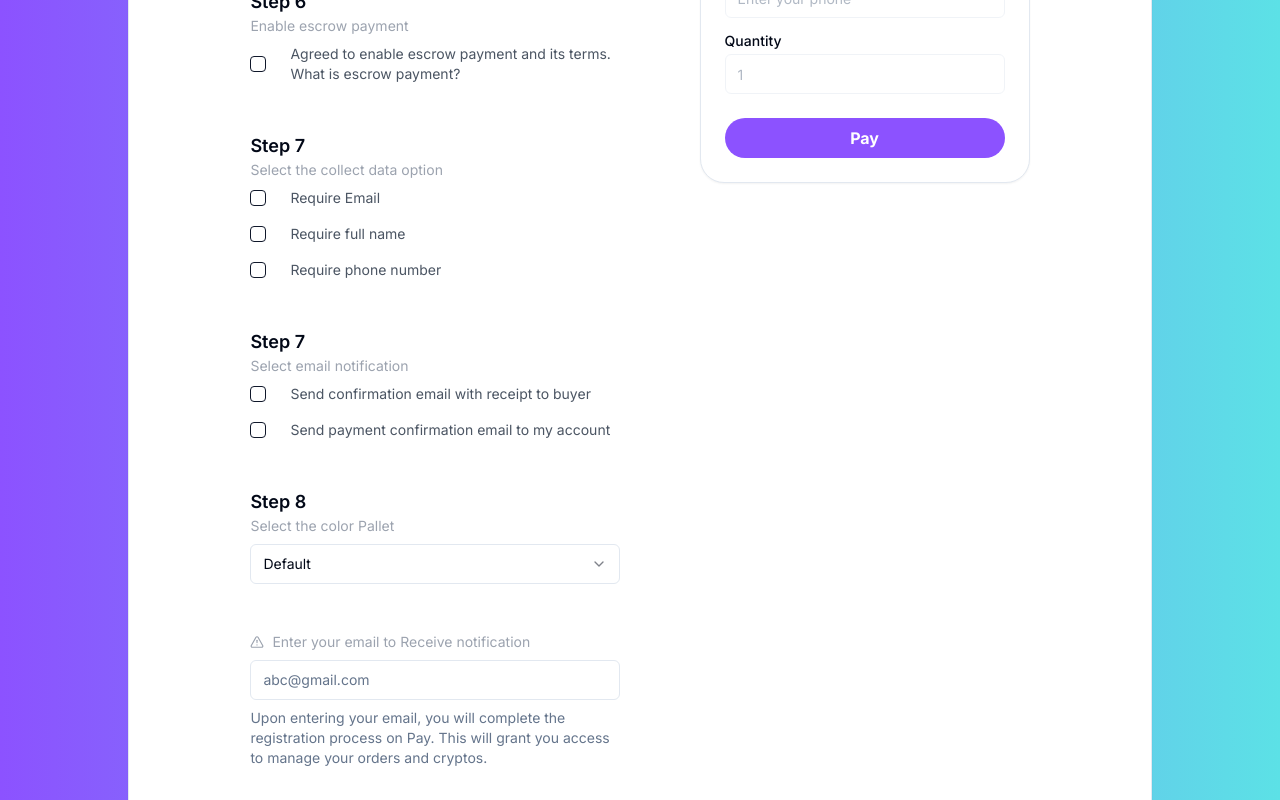
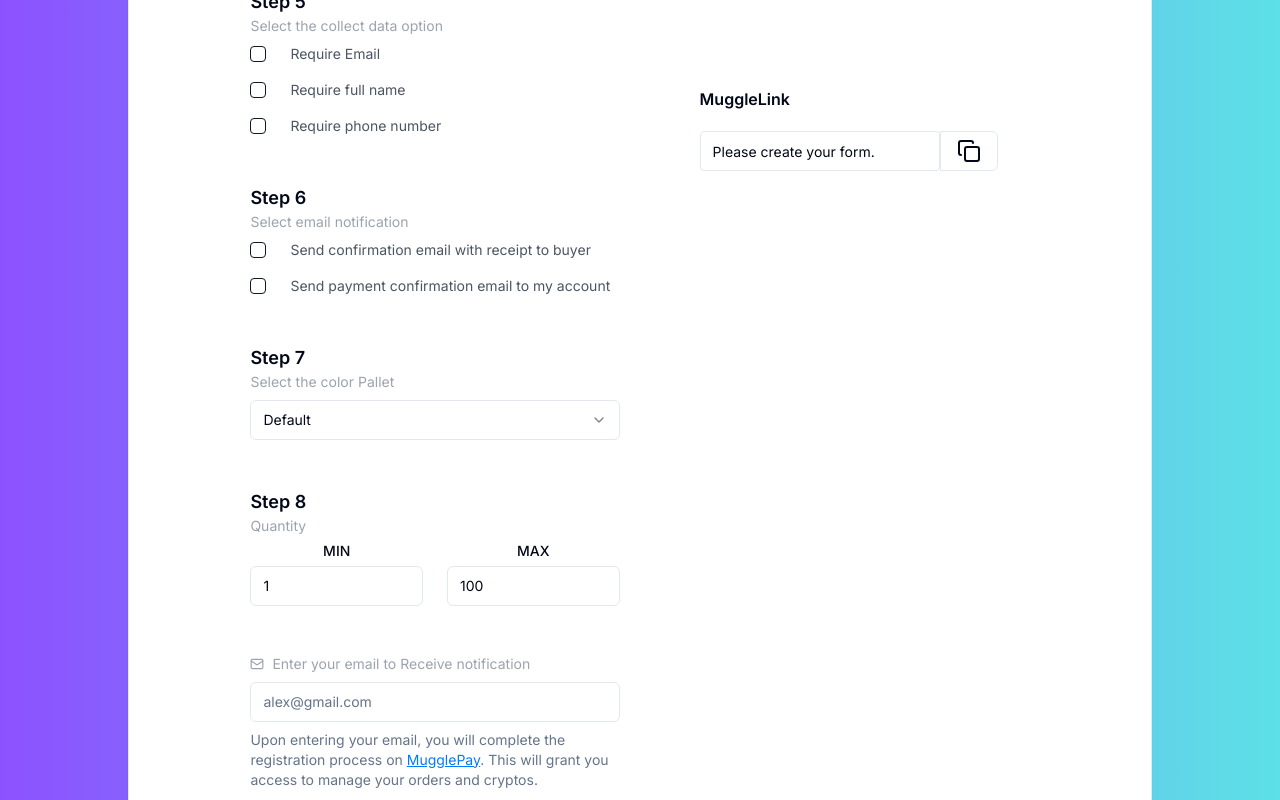
Before and after one commit to MugglePay/mugglelink-form, a Next.js app: page / in a window 1280 px wide. Shown: the part 2020-2820 px from the top of the page. Built offline with nearby package versions, Linux system fonts and the light colour scheme.

Commit message:
Update MerchantForm.tsx

```diff
--- a/src/components/MerchantForm.tsx
+++ b/src/components/MerchantForm.tsx
@@ -32,56 +32,61 @@ import Image from "next/image";
 import PreviewCard from "./PreviewCard";
 import { useRef, useState } from "react";
 import { redirect } from "next/navigation";
-import QRCode from 'qrcode.react';
+import QRCode from "qrcode.react";
+import { Mail } from "lucide-react";
 
 const formSchema = z.object({
   name: z.string().min(1, { message: "Name is required" }),
-  company_image_url : z.optional(z.string()),
+  company_image_url: z.optional(z.string()),
   email: z.string().email({ message: "Invalid email address" }),
   product: z.string().min(1, { message: "Product is required" }),
-  product_image_url : z.optional(z.string()),
+  product_image_url: z.optional(z.string()),
   price: z.string().min(1, { message: "Price is required" }),
   currency_option: z.enum(["USD"]),
-  escrow_enabled: z.optional(z.boolean()),
   require_full_name: z.optional(z.boolean()),
   require_email: z.optional(z.boolean()),
   require_phone_no: z.optional(z.boolean()),
   email_receipt_to_buyer: z.optional(z.boolean()),
   email_receipt_to_self: z.optional(z.boolean()),
   color_pallet: z.optional(z.string()),
-  product_description :z.string().min(1, { message: "Product Description is required" })
+  product_description: z
+    .string()
+    .min(1, { message: "Product Description is required" }),
+  quantity_max: z.string().min(1, { message: "Quantity is required" }),
+  quantity_min: z.string().min(1, { message: "Quantity is required" }),
 });
 
 const MerchantForm = ({ insertApi }: { insertApi: any }) => {
   //@ts-ignore
   const [formId, setFormID] = useState(null);
-  const [URL, setURL] = useState('')
-  const [theme, setTheme] = useState('#8C52FF');
+  const [URL, setURL] = useState("");
+  const [theme, setTheme] = useState("#8C52FF");
   const [name, setName] = useState("");
   const submitButton = useRef<HTMLButtonElement>(null);
   const form = useForm<z.infer<typeof formSchema>>({
     resolver: zodResolver(formSchema),
     defaultValues: {
       name: "",
-      company_image_url : "",
+      company_image_url: "",
       email: "",
       product: "",
-      product_image_url : "",
+      product_image_url: "",
       currency_option: "USD",
       price: "",
-      escrow_enabled: false,
       require_full_name: false,
       require_email: false,
       require_phone_no: false,
       email_receipt_to_buyer: false,
       email_receipt_to_self: false,
-      color_pallet : '#8C52FF',
-      product_description : ""
+      color_pallet: "#8C52FF",
+      product_description: "",
+      quantity_min: "1",
+      quantity_max: "100",
     },
   });
 
   async function onSubmit(values: z.infer<typeof formSchema>) {
-    console.log(values)
+    console.log(values);
     //@ts-ignore
     values.price = parseFloat(values.price);
     //@ts-ignore
@@ -109,7 +114,15 @@ const MerchantForm = ({ insertApi }: { insertApi: any }) => {
         <Form {...form}>
           <form onSubmit={form.handleSubmit(onSubmit)} className="space-y-12">
             <div className=" d-flex">
-            <span style={{ color: "#8c52ff", fontSize: "25px", fontWeight: "bold" }}>Create your MuggleLink</span>
+              <span
+                style={{
+                  color: "#8c52ff",
+                  fontSize: "25px",
+                  fontWeight: "bold",
+                }}
+              >
+                Create your MuggleLink
+              </span>
             </div>
             <FormField
               control={form.control}
@@ -135,10 +148,14 @@ const MerchantForm = ({ insertApi }: { insertApi: any }) => {
                 <FormItem>
                   <FormLabel>
                     <p className="text-sm font-normal text-gray-400">
-                      Company Image Url
+                      Company Image Url (optional)
                     </p>
                   </FormLabel>
-                  <Input type="text" {...field} placeholder="https://example.com"/>
+                  <Input
+                    type="text"
+                    {...field}
+                    placeholder="https://example.com"
+                  />
                   <FormMessage />
                 </FormItem>
               )}
@@ -168,10 +185,14 @@ const MerchantForm = ({ insertApi }: { insertApi: any }) => {
                 <FormItem>
                   <FormLabel>
                     <p className="text-sm font-normal text-gray-400">
-                      Product Image Url
+                      Product Image Url (optional)
                     </p>
                   </FormLabel>
-                  <Input type="text" {...field} placeholder="https://example.com"/>
+                  <Input
+                    type="text"
+                    {...field}
+                    placeholder="https://example.com"
+                  />
                   <FormMessage />
                 </FormItem>
               )}
@@ -192,7 +213,6 @@ const MerchantForm = ({ insertApi }: { insertApi: any }) => {
                 </FormItem>
               )}
             />
-
 
             <FormField
               control={form.control}
@@ -230,44 +250,11 @@ const MerchantForm = ({ insertApi }: { insertApi: any }) => {
                     </div>
                     <div className="basis-3/4">
                       <FormControl>
-                        <Input type="number" {...field} step ={0.01}/>
+                        <Input type="number" {...field} step={0.01} />
                       </FormControl>
                     </div>
                   </div>
 
-                  <FormMessage />
-                </FormItem>
-              )}
-            />
-
-
-            <FormField
-              control={form.control}
-              name="escrow_enabled"
-              render={({ field }) => (
-                <FormItem>
-                  <FormLabel>
-                    <h2 className="text-lg font-semibold">Step 6</h2>
-                    <p className="text-sm font-normal text-gray-400">
-                      Enable escrow payment
-                    </p>
-                  </FormLabel>
-                  <div className="flex items-center gap-6 mt-4">
-                    <FormControl>
-                      <Checkbox
-                        checked={field.value}
-                        onCheckedChange={field.onChange}
-                      />
-                    </FormControl>
-                    <Label
-                      className="text-gray-600 leading-5 text-sm"
-                      htmlFor="escrow"
-                    >
-                      {" "}
-                      Agreed to enable escrow payment and its terms. What is
-                      escrow payment?
-                    </Label>
-                  </div>
                   <FormMessage />
                 </FormItem>
               )}
@@ -280,7 +267,7 @@ const MerchantForm = ({ insertApi }: { insertApi: any }) => {
                 render={({ field }) => (
                   <FormItem>
                     <FormLabel>
-                      <h2 className="text-lg font-semibold">Step 7</h2>
+                      <h2 className="text-lg font-semibold">Step 5</h2>
                       <p className="text-sm font-normal text-gray-400">
                         Select the collect data option
                       </p>
@@ -363,7 +350,7 @@ const MerchantForm = ({ insertApi }: { insertApi: any }) => {
                 render={({ field }) => (
                   <FormItem>
                     <FormLabel>
-                      <h2 className="text-lg font-semibold">Step 7</h2>
+                      <h2 className="text-lg font-semibold">Step 6</h2>
                       <p className="text-sm font-normal text-gray-400">
                         Select email notification
                       </p>
@@ -420,17 +407,16 @@ const MerchantForm = ({ insertApi }: { insertApi: any }) => {
               render={({ field }) => (
                 <FormItem>
                   <FormLabel>
-                    <h2 className="text-lg font-semibold">Step 8</h2>
+                    <h2 className="text-lg font-semibold">Step 7</h2>
                     <p className="text-sm font-normal text-gray-400">
                       Select the color Pallet
                     </p>
                   </FormLabel>
                   <FormItem>
                     <Select
-                      onValueChange={(value)=> {
+                      onValueChange={(value) => {
                         field.onChange(value);
-                        setTheme(value)
-
+                        setTheme(value);
                       }}
                       defaultValue={field.value}
                     >
@@ -457,45 +443,108 @@ const MerchantForm = ({ insertApi }: { insertApi: any }) => {
 
 <FormField
               control={form.control}
+              name="quantity_max"
+              render={({ field }) => (
+                <FormItem>
+                  <FormLabel>
+                    <h2 className="text-lg font-semibold">Step 8</h2>
+                    <p className="text-sm font-normal text-gray-400">
+                      Quantity
+                    </p>
+                  </FormLabel>
+                  <div className="flex gap-6">
+                    <div className=" basis-2/4">
+                      <FormField
+                        control={form.control}
+                        name="quantity_min"
+                        render={({ field }) => (
+                          <FormItem>
+                            <FormLabel>
+                              <p className="text-center">MIN</p>
+                            </FormLabel>
+                            <FormControl>
+                        <Input type="number"
+                        {...field}
+                        step={1}
+                        onChange={(event) => {
+                          const parsedValue = Math.min(100, parseInt(event.target.value, 10));
+                          field.onChange(isNaN(parsedValue) ? "" : parsedValue.toString());// Handle invalid input
+                        }}/>
+                      </FormControl>
+                            <FormMessage />
+                          </FormItem>
+                        )}
+                      />
+                    </div>
+                    <div className="basis-2/4">
+                      <FormLabel>
+                        <p className="pb-2 text-center">MAX</p>
+                      </FormLabel>
+                      <FormControl>
+                        <Input type="number"
+                        {...field} step={1}
+                        onChange={(event) => {
+                          const parsedValue = Math.min(100, parseInt(event.target.value, 10));
+                          field.onChange(isNaN(parsedValue) ? "" : parsedValue.toString()); // Handle invalid input
+                        }}/>
+                      </FormControl>
+                    </div>
+                  </div>
+
+                  <FormMessage />
+                </FormItem>
+              )}
+            />
+
+            <FormField
+              control={form.control}
               name="email"
               render={({ field }) => (
                 <FormItem>
                   <FormLabel>
                     <p className="text-sm font-normal text-gray-400 flex gap-2 items-center">
-                      <AlertTriangle size={14} /> Enter your email to Receive
+                      <Mail size={14} /> Enter your email to Receive
                       notification
                     </p>
                   </FormLabel>
                   <FormControl>
                     <Input
-                      placeholder="abc@gmail.com"
+                      placeholder="alex@gmail.com"
                       type="email"
                       {...field}
                     />
                   </FormControl>
                   <FormDescription>
-                    Upon entering your email, you will complete the registration process on Pay. This will grant you access to manage your orders and cryptos.
+                    <FormDescription>
+                      Upon entering your email, you will complete the
+                      registration process on{" "}
+                      <a
+                        href="https://merchants.mugglepay.com/"
+                        target="_blank"
+                        rel="noopener noreferrer"
+                        style={{
+                          color: "#007bff",
+                          textDecoration: "underline",
+                        }}
+                      >
+                        MugglePay
+                      </a>
+                      . This will grant you access to manage your orders and
+                      cryptos.
+                    </FormDescription>
                   </FormDescription>
                   <FormMessage />
                 </FormItem>
               )}
             />
 
-            <Button ref={submitButton} type="submit">Submit</Button>
+            <Button ref={submitButton} type="submit">
+              Submit
+            </Button>
           </form>
         </Form>
       </div>
       <div className="flex flex-col mb-8">
-        <div className="my-10">
-          <h1 className="my-5 font-semibold">MuggleLink</h1>
-
-          <CopyComponent id={formId} />
-        </div>
-        <div className="mb-8">
-        <h1 className="my-2 font-semibold">QR Code</h1>
-          <QRCode value={URL} size={80}/>
-          {/* <Image src={"/qrcode.jpeg"} width={50} height={50} alt="qrcode" /> */}
-        </div>
         <div className="mb-10">
           <h1 className="my-2 font-semibold">Preview</h1>
           <PreviewCard
@@ -503,9 +552,23 @@ const MerchantForm = ({ insertApi }: { insertApi: any }) => {
             currencyOption={form.getValues("currency_option")}
             price={form.getValues("price")}
             theme={theme}
-            productName={form.getValues('product')}
+            productName={form.getValues("product")}
           />
         </div>
+        <div className="my-10">
+        <div className="mt-40">
+          <h1 className="my-5 font-semibold">MuggleLink</h1>
+
+          <CopyComponent id={formId} />
+        </div>
+        </div>
+        {URL && (
+          <div className="mb-8">
+            <h1 className="my-2 font-semibold">QR Code</h1>
+            <QRCode value={URL} size={80} />
+            {/* <Image src={"/qrcode.jpeg"} width={50} height={50} alt="qrcode" /> */}
+          </div>
+        )}
       </div>
     </div>
   );
```
Lines whose indentation alone changed are shown as unchanged.
